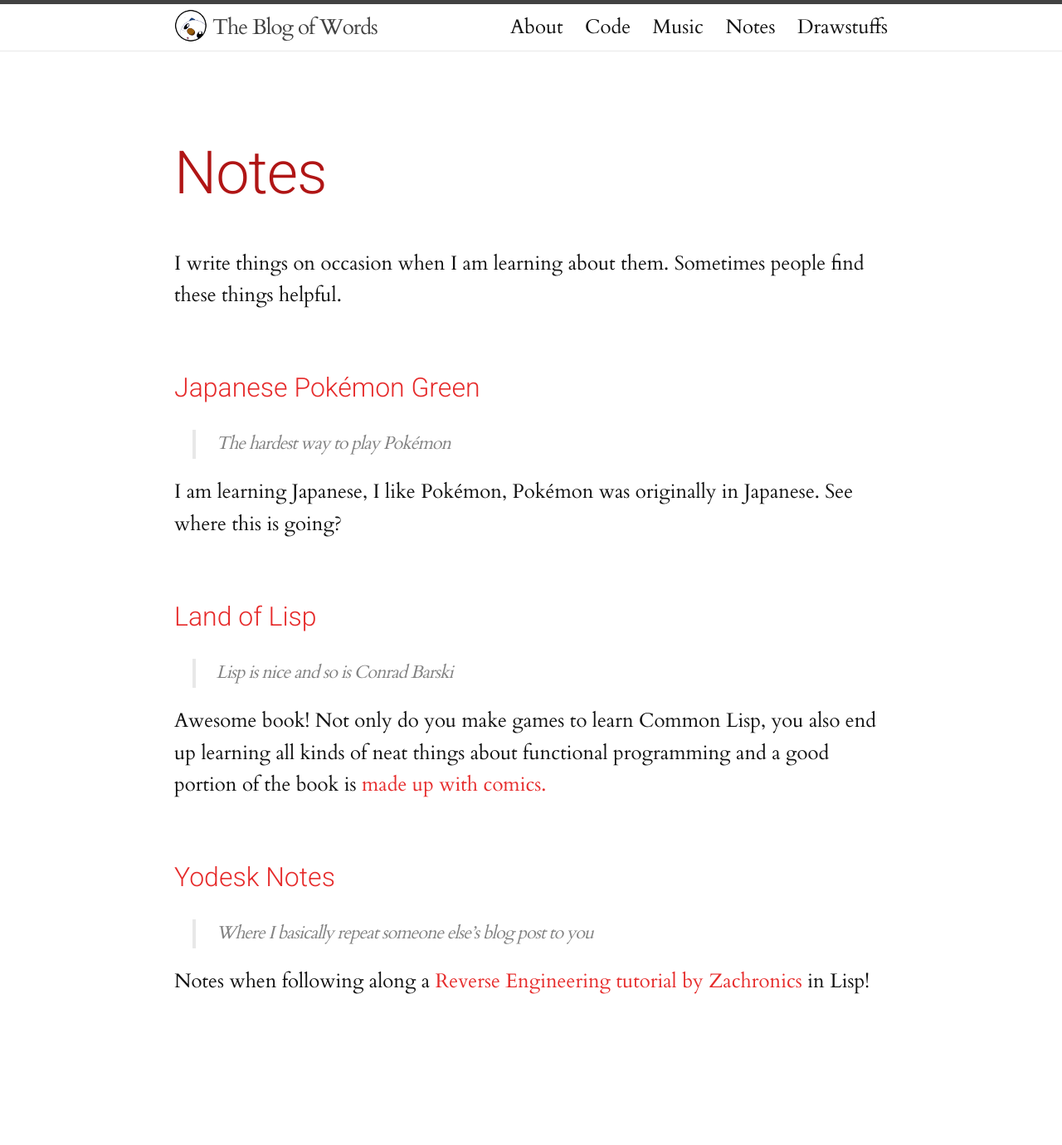
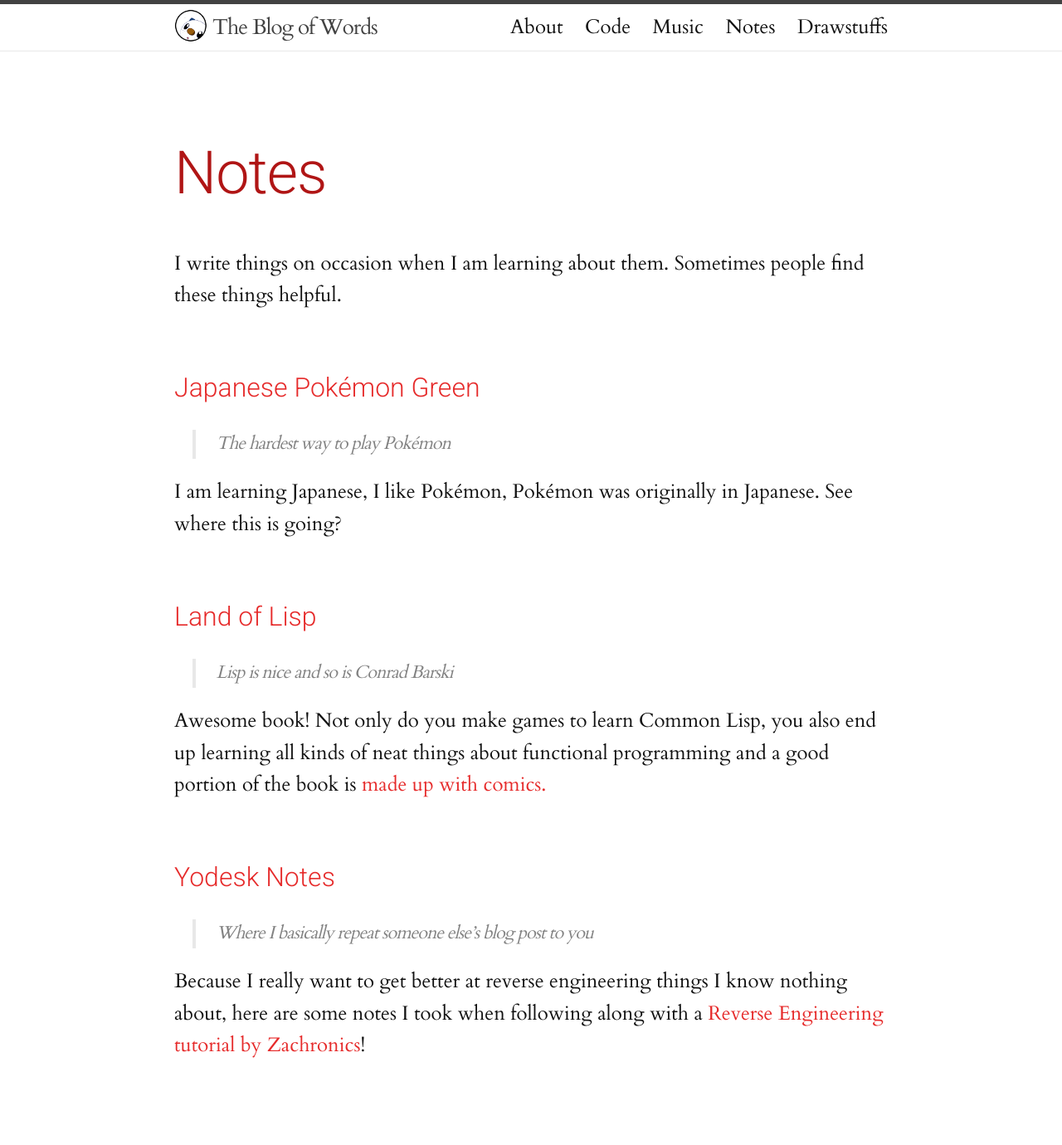
Before and after one commit to Crinklewott/diape.red, a Jekyll site: the page built from notes.md, in a window 1280 px wide. Shown: the whole page at 83% size. Built offline with Jekyll 4.4.1, drawn with Linux system fonts in a browser that asks for light colours; before the commit the page ends 1303 px from its top, so only the background shows below that.

Commit message:
Better description for yodesk notes link

```diff
--- a/notes.md
+++ b/notes.md
@@ -19,4 +19,4 @@
 ## [Yodesk Notes](https://github.com/Archenoth/yodesk-notes)
 > Where I basically repeat someone else's blog post to you
 
-Notes when following along a [Reverse Engineering tutorial by Zachronics](http://www.zachtronics.com/yoda-stories/) in Lisp!
+Because I really want to get better at reverse engineering things I know nothing about, here are some notes I took when following along with a [Reverse Engineering tutorial by Zachronics](http://www.zachtronics.com/yoda-stories/)!
```
